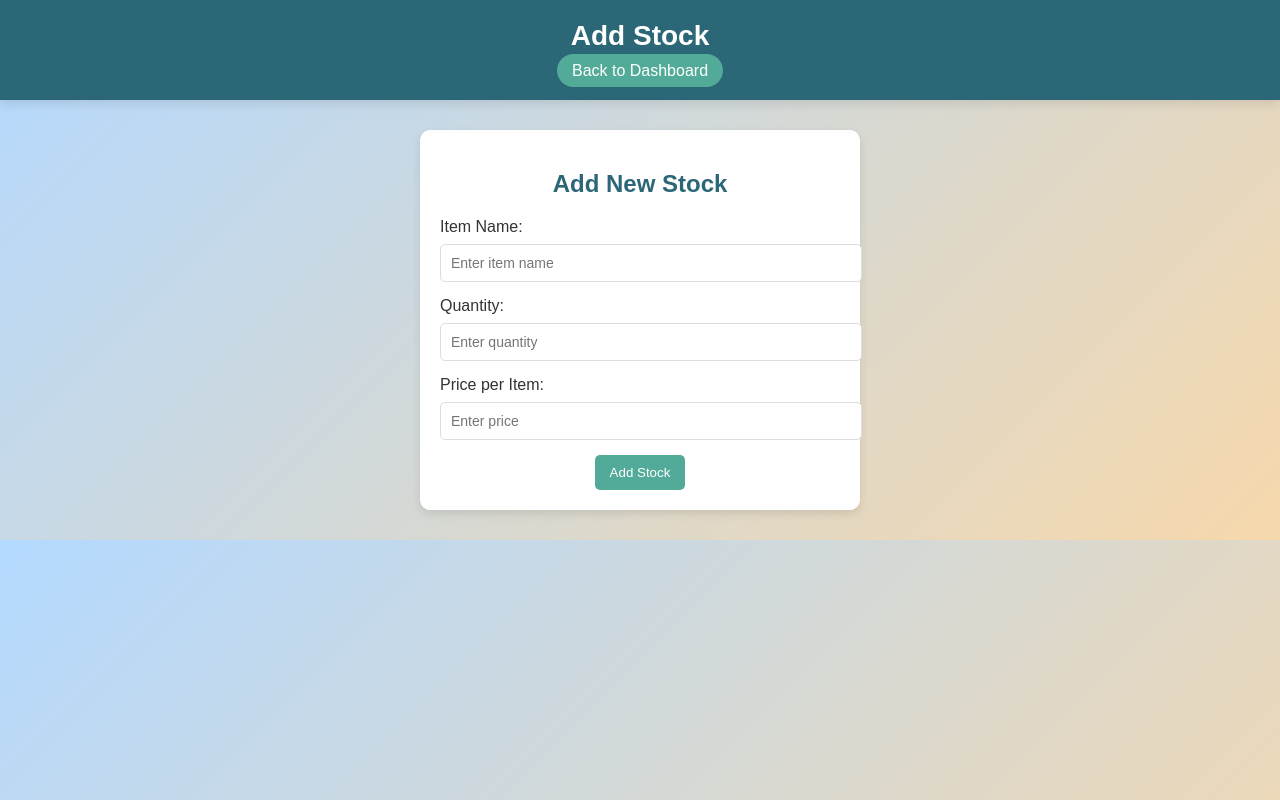
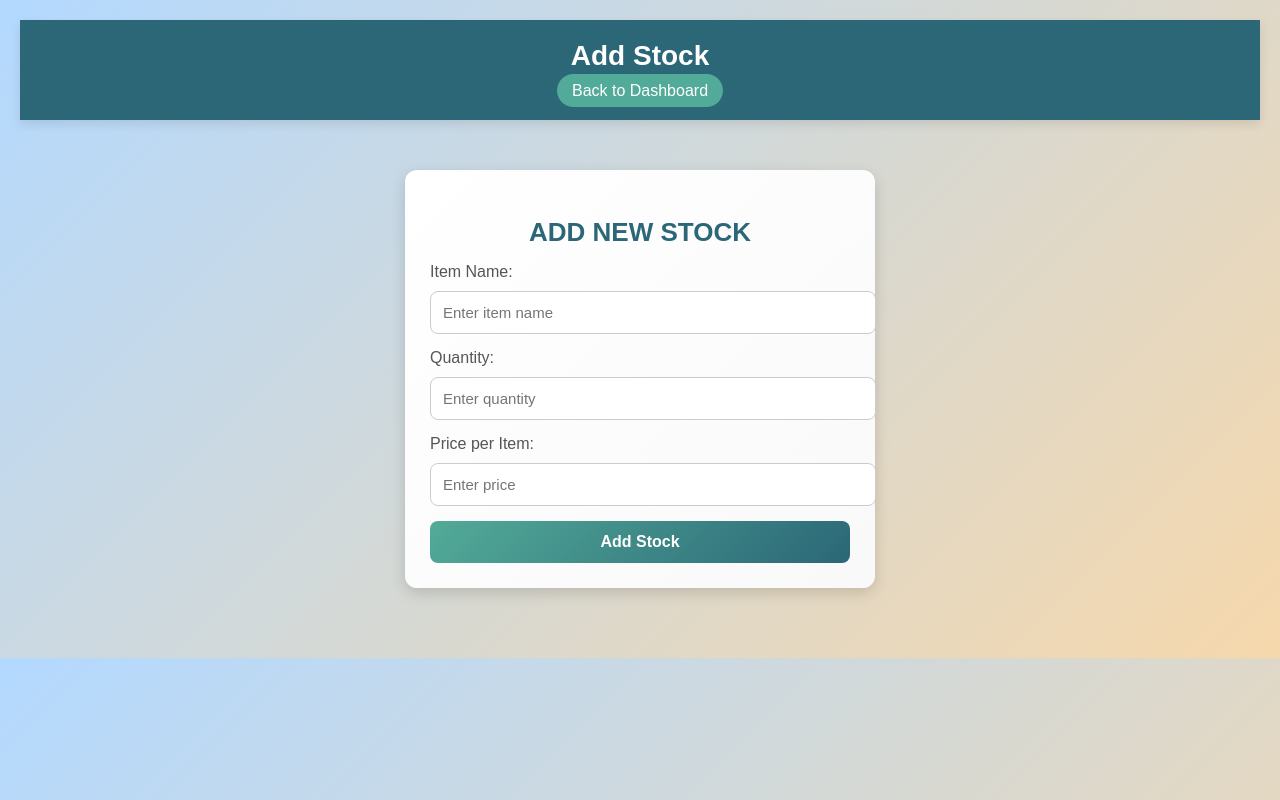
Before and after one commit to Yuvraj2159/StockEase, a PHP site: page /Add_stock.php in a window 1280 px wide. Run offline with PHP 8.4, Linux system fonts and the light colour scheme; the visitor is signed in with stand-in values (Sample User, id 1).

Commit message:
CSS of edit stock

```diff
--- a/css/Stock.css
+++ b/css/Stock.css
@@ -1,49 +1,76 @@
+/* General Styles */
+body {
+    font-family: 'Poppins', sans-serif;
+    background-color: #f5f7fa;
+    margin: 0;
+    padding: 20px;
+}
+
 /* Stock Form Styles */
 .stock-form {
-    max-width: 400px;
-    margin: 0 auto;
-    padding: 20px;
-    background-color: #ffffff; /* White background for contrast */
-    border-radius: 10px;
-    box-shadow: 0px 4px 10px rgba(0, 0, 0, 0.1);
+    max-width: 420px;
+    margin: 20px auto;
+    padding: 25px;
+    background: linear-gradient(135deg, #ffffff, #f9f9f9);
+    border-radius: 12px;
+    box-shadow: 0 5px 15px rgba(0, 0, 0, 0.15);
     text-align: center;
+    transition: 0.3s ease-in-out;
+}
+
+.stock-form:hover {
+    transform: scale(1.02);
 }
 
 .stock-form h2 {
-    font-size: 24px;
-    margin-bottom: 20px;
-    color: #2b6777; /* Cool blue-gray */
+    font-size: 26px;
+    margin-bottom: 15px;
+    color: #2b6777;
+    font-weight: 600;
+    text-transform: uppercase;
 }
 
 .stock-form label {
     display: block;
-    margin-bottom: 8px;
+    margin-bottom: 10px;
     font-size: 16px;
-    color: #333;
+    color: #555;
+    font-weight: 500;
     text-align: left;
 }
 
 .stock-form input {
     width: 100%;
-    padding: 10px;
+    padding: 12px;
     margin-bottom: 15px;
-    border: 1px solid #ddd;
-    border-radius: 5px;
-    font-size: 14px;
-}
-
-.stock-form button {
-    background-color: #52ab98; /* Soft greenish-blue */
-    color: #fff;
-    padding: 10px 15px;
-    border: none;
-    border-radius: 5px;
-    cursor: pointer;
+    border: 1px solid #ccc;
+    border-radius: 8px;
+    font-size: 15px;
+    outline: none;
     transition: all 0.3s ease;
 }
 
+.stock-form input:focus {
+    border-color: #52ab98;
+    box-shadow: 0 0 8px rgba(82, 171, 152, 0.5);
+}
+
+/* Stock Form Button */
+.stock-form button {
+    background: linear-gradient(135deg, #52ab98, #2b6777);
+    color: white;
+    padding: 12px 18px;
+    border: none;
+    border-radius: 8px;
+    font-size: 16px;
+    font-weight: 600;
+    cursor: pointer;
+    transition: all 0.3s ease;
+    width: 100%;
+}
+
 .stock-form button:hover {
-    background-color: #1c3d4f; /* Darker blue-gray */
+    background: linear-gradient(135deg, #2b6777, #1c3d4f);
     transform: scale(1.05);
 }
 
--- a/edit_stock.php
+++ b/edit_stock.php
@@ -43,7 +43,8 @@ $conn->close();
     <meta charset="UTF-8">
     <meta name="viewport" content="width=device-width, initial-scale=1.0">
     <title>Edit Stock</title>
-    <link rel="stylesheet" href="./css/Dashboard.css"> <!-- Reuse Dashboard CSS -->
+
+    <link rel="stylesheet" href="./css/Edit stock.css"> <!-- Link to the CSS file -->
 </head>
 
 <body>
```
Also changed, not shown: other parts of css/Stock.css (+26 -9 lines), css/Edit stock.css (added, +118 -0 lines).
